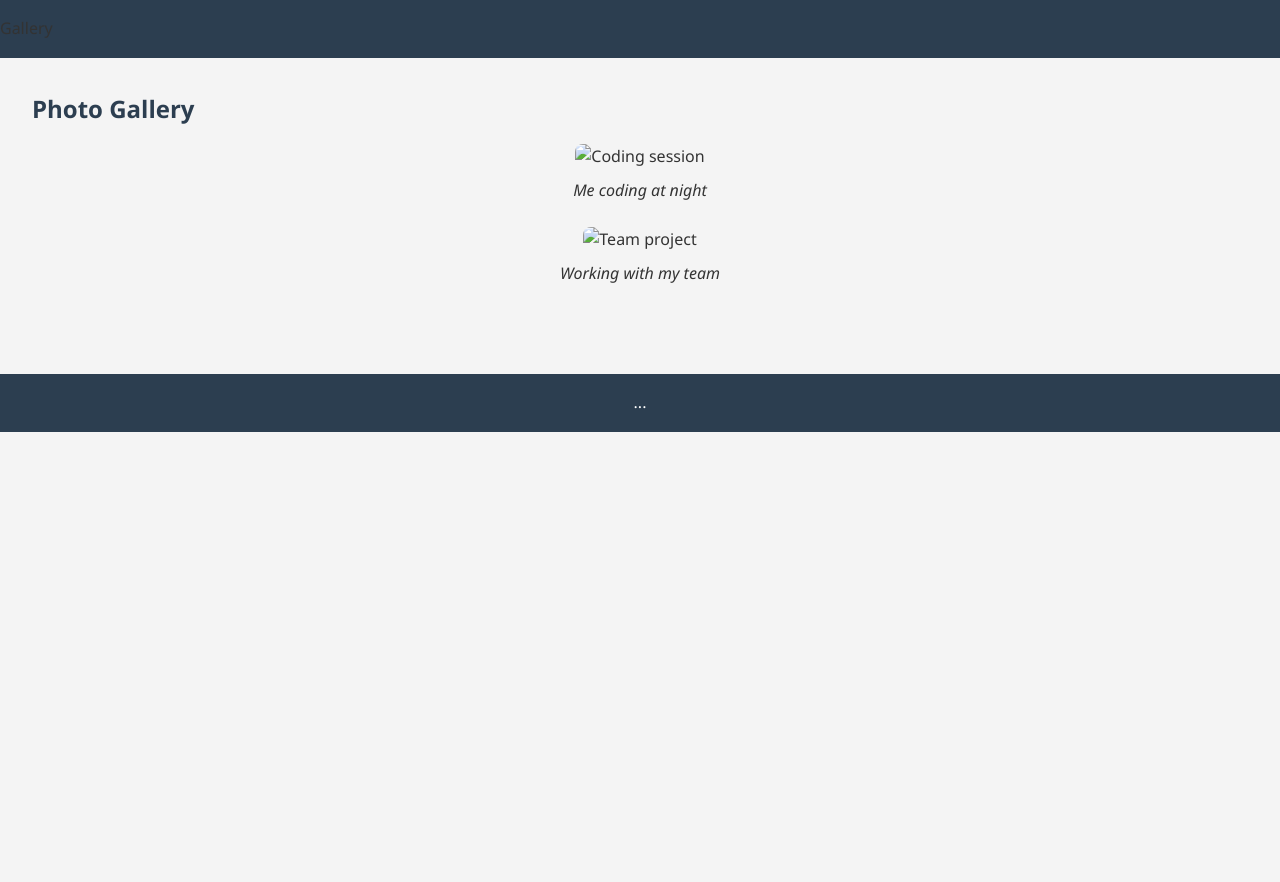
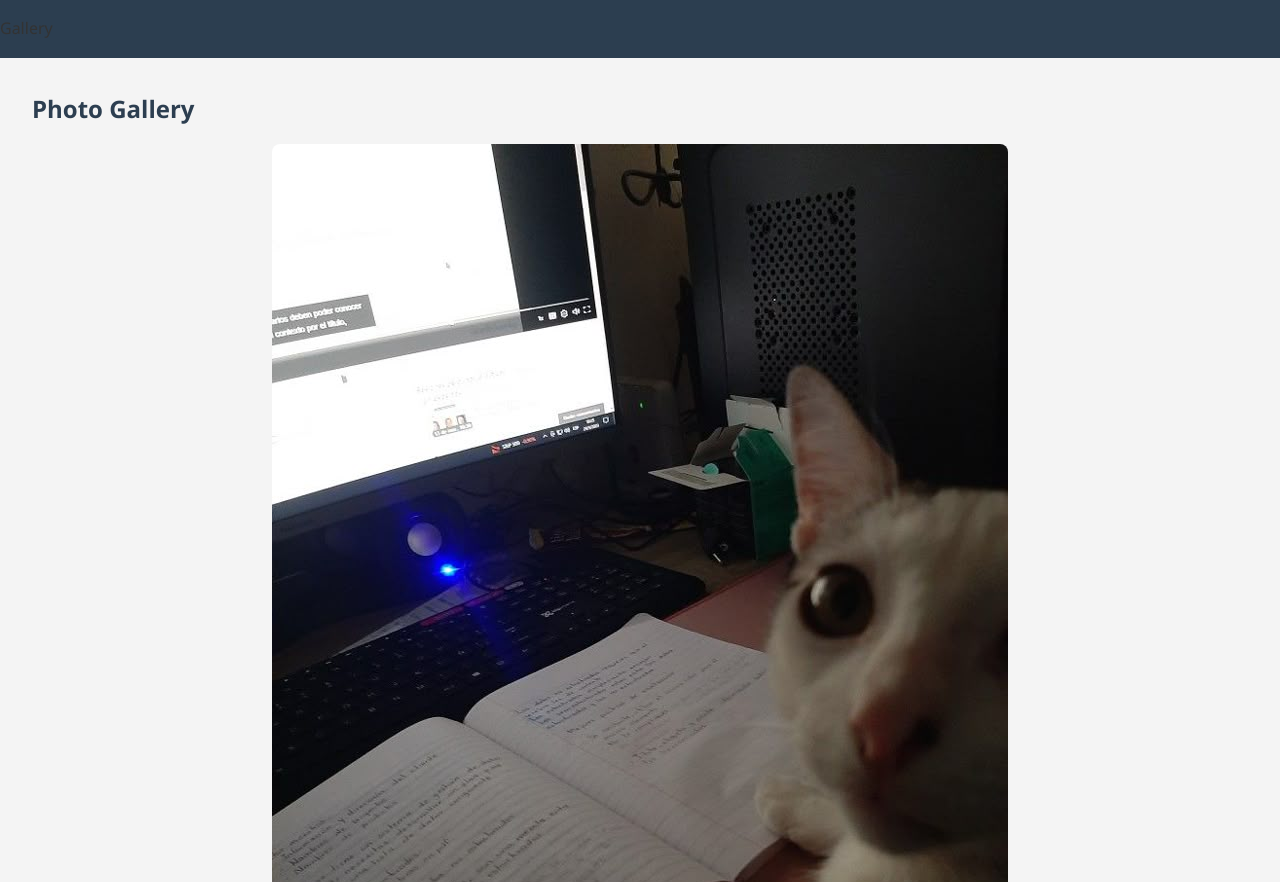
Before and after one commit to A-Kiet05/Personal-Web-Page-Assigments, a plain HTML site: page gallery.html in a window 1280 px wide. Shown: the top 882 px of the page. Before the commit the page ends 800 px from the top, so only its background shows below. Drawn offline with Linux system fonts and the light colour scheme.

Commit message:
Add images to the web page

```diff
--- a/gallery.html
+++ b/gallery.html
@@ -11,11 +11,11 @@
     <section>
       <h2>Photo Gallery</h2>
       <figure>
-        <img src="assets/img/photo1.jpg" alt="Coding session" />
+        <img src="Images/workingAtNight.jpg" alt="Coding session" />
         <figcaption>Me coding at night</figcaption>
       </figure>
       <figure>
-        <img src="assets/img/photo2.jpg" alt="Team project" />
+        <img src="Images/workingWithTeam.jpg" alt="Team project" />
         <figcaption>Working with my team</figcaption>
       </figure>
     </section>
```
Also changed, not shown: about.html (+1 -1 lines), index.html (+1 -1 lines), projects.html (+2 -2 lines), Images/icon.jpg (added).
